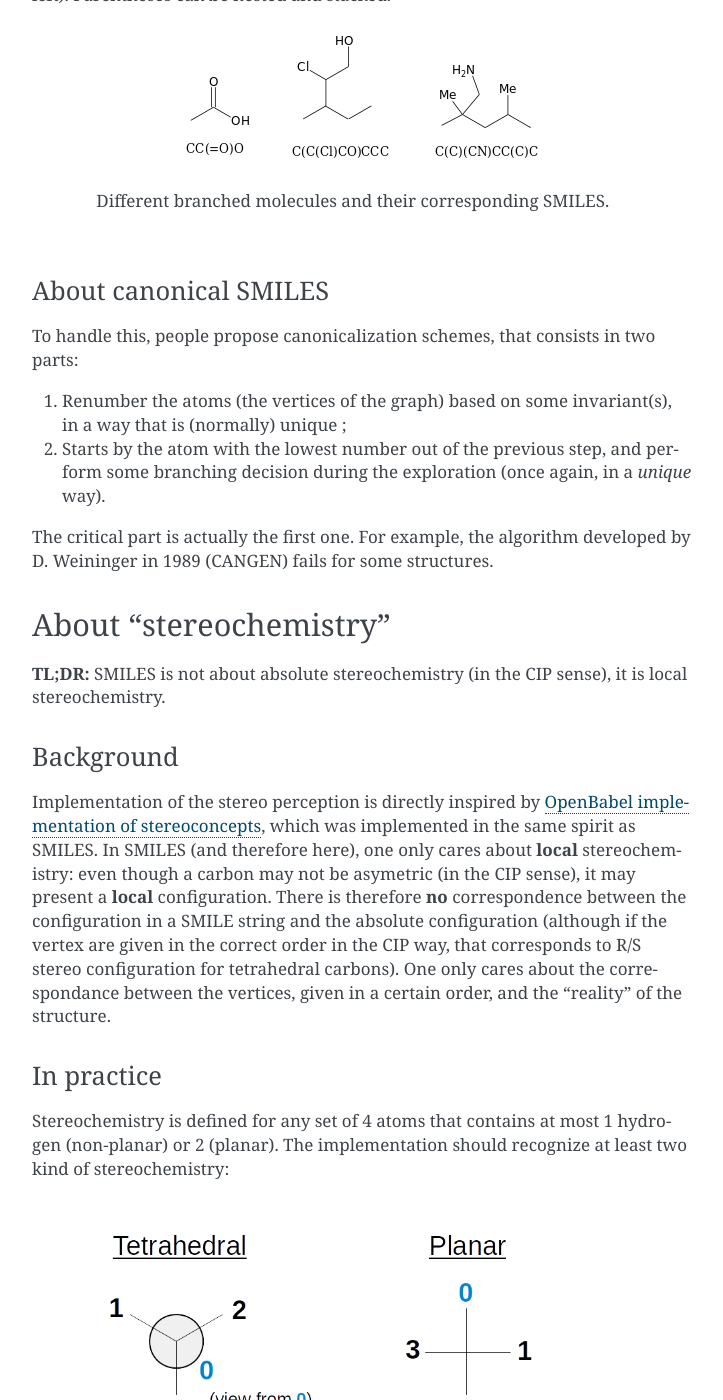
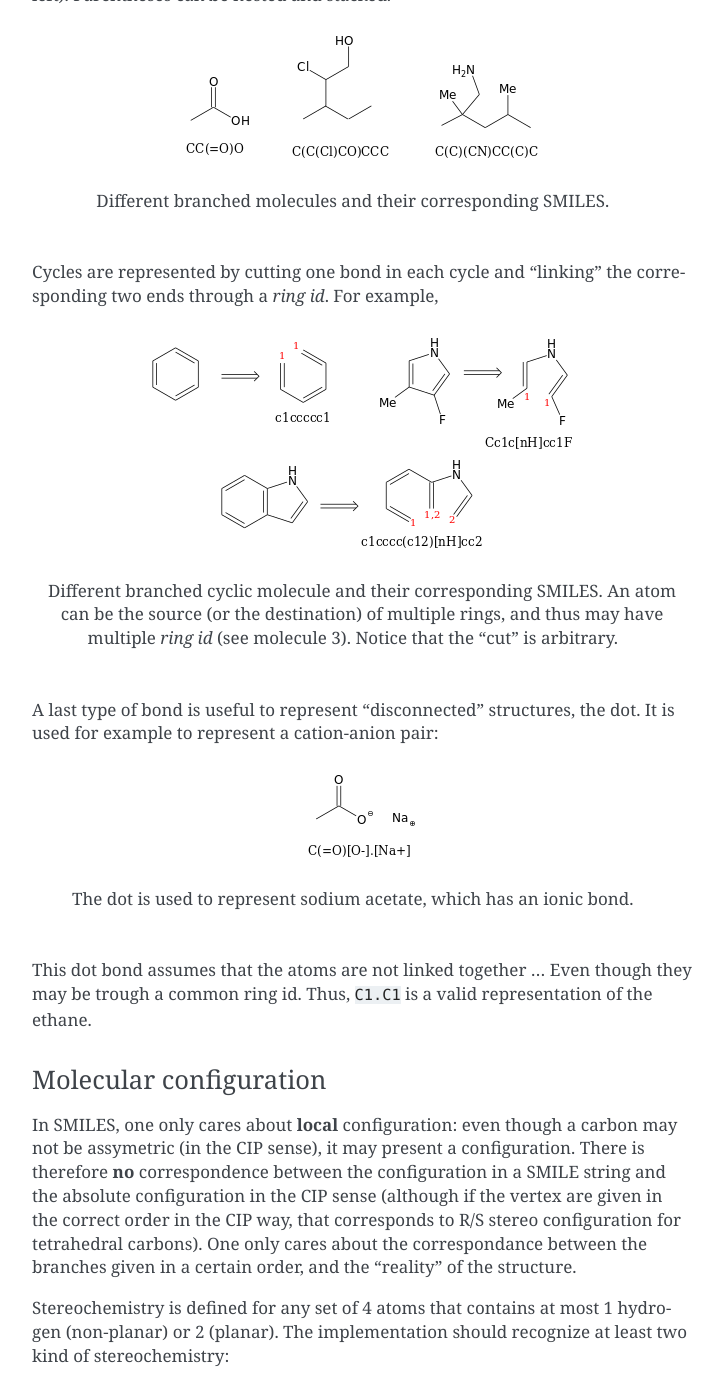
Before and after one commit to pierre-24/osmipy, a Sphinx documentation site: the page built from documentation/source/tutorial/1_about-smiles.rst, in a window 1280 px wide and 1400 px high, scrolled down 1677 px. Shown: the whole window, without its empty margins (388-1111 px from the left). Built offline with Sphinx 7.4.7, drawn with Linux system fonts in a browser that asks for light colours; some of the changed text lies outside the part shown.

Commit message:
cycles + dot bond

```diff
--- a/documentation/source/tutorial/1_about-smiles.rst
+++ b/documentation/source/tutorial/1_about-smiles.rst
@@ -66,33 +66,33 @@ Parentheses can be nested and stacked.
 
     Different branched molecules and their corresponding SMILES.
 
+Cycles are represented by cutting one bond in each cycle and "linking" the corresponding two ends through a *ring id*.
+For example,
 
-About canonical SMILES
-______________________
+.. figure:: ../images/tuto_cycles.png
+    :align: center
 
-To handle this, people propose canonicalization schemes, that consists in two parts:
+    Different branched cyclic molecule and their corresponding SMILES.
+    An atom can be the source (or the destination) of multiple rings, and thus may have multiple *ring id* (see molecule 3).
+    Notice that the "cut" is arbitrary.
 
-1. Renumber the atoms (the vertices of the graph) based on some invariant(s), in a way that is (normally) unique ;
-2. Starts by the atom with the lowest number out of the previous step, and perform some branching decision during the exploration (once again, in a *unique* way).
+A last type of bond is useful to represent "disconnected" structures, the dot.
+It is used for example to represent a cation-anion pair:
 
-The critical part is actually the first one.
-For example, the algorithm developed by D. Weininger in 1989 (CANGEN) fails for some structures.
+.. figure:: ../images/tuto_disc.png
+    :align: center
 
-About "stereochemistry"
------------------------
+    The dot is used to represent sodium acetate, which has an ionic bond.
 
-**TL;DR:**  SMILES is not about absolute stereochemistry (in the CIP sense), it is local stereochemistry.
+This dot bond assumes that the atoms are not linked together ... Even though they may be trough a common ring id.
+Thus, ``C1.C1`` is a valid representation of the ethane.
 
-Background
-__________
+Molecular configuration
+_______________________
 
-Implementation of the stereo perception is directly inspired by `OpenBabel implementation of stereoconcepts <http://openbabel.org/dev-api/classOpenBabel_1_1OBStereoBase.shtml>`_, which was implemented in the same spirit as SMILES.
-In SMILES (and therefore here), one only cares about **local** stereochemistry: even though a carbon may not be asymetric (in the CIP sense), it may present a **local** configuration.
-There is therefore **no** correspondence between the configuration in a SMILE string and the absolute configuration (although if the vertex are given in the correct order in the CIP way, that corresponds to R/S stereo configuration for tetrahedral carbons).
-One only cares about the correspondance between the vertices, given in a certain order, and the "reality" of the structure.
-
-In practice
-___________
+In SMILES, one only cares about **local** configuration: even though a carbon may not be assymetric (in the CIP sense), it may present a configuration.
+There is therefore **no** correspondence between the configuration in a SMILE string and the absolute configuration in the CIP sense (although if the vertex are given in the correct order in the CIP way, that corresponds to R/S stereo configuration for tetrahedral carbons).
+One only cares about the correspondance between the branches given in a certain order, and the "reality" of the structure.
 
 Stereochemistry is defined for any set of 4 atoms that contains at most 1 hydrogen (non-planar) or 2 (planar).
 The implementation should recognize at least two kind of stereochemistry:
@@ -117,6 +117,21 @@ For the planar stereo configuration, there is three possible values: ``U``, ``Z`
     To do so, the first part is to set a ``start`` atom (the others are the ``refs`` in the implementation) and set the corresponding ``value``.
 
 
+
+About canonical SMILES
+______________________
+
+There is therefore many way to make a valid SMILES for a given molecule.
+To handle this, people propose canonicalization schemes (rewrite the SMILES string in a way that the output is always the same for a given molecule), that consists in two parts:
+
+1. Renumber the atoms (the vertices of the graph) based on some invariant(s), in a way that is (normally) unique ;
+2. Starts by the atom with the lowest number out of the previous step, and perform some branching decision during the exploration (once again, in a *unique* way).
+
+The critical part is actually the first one.
+For example, the algorithm developed by D. Weininger in 1989 (CANGEN) fails for some structures.
+
+
+
 Parsing SMILES with ``osmipy``
 ------------------------------
 
```
Also changed, not shown: documentation/source/images/tuto_cycles.png (added), documentation/source/images/tuto_disc.png (added), 6 other files.
